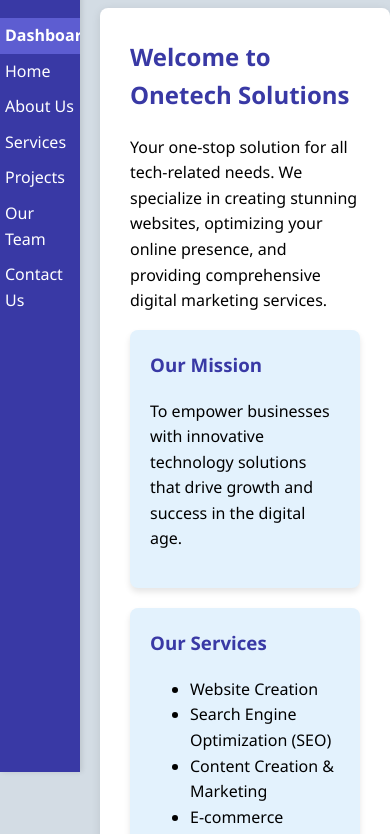
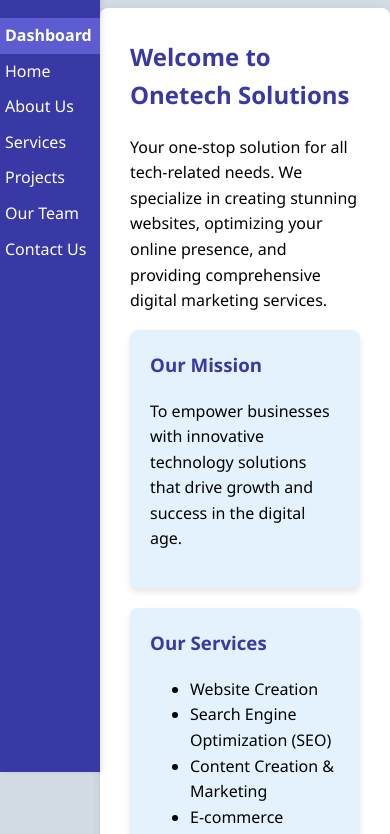
Before and after one commit to kelvinchwara/onetech-solutions, a website built with webpack: page index.html in a window 390 px wide. Shown: the part 72-906 px from the top of the page. Built offline with nearby package versions, Linux system fonts and the light colour scheme.

Commit message:
Initial commit

```diff
--- a/css/style.css
+++ b/css/style.css
@@ -140,7 +140,7 @@
         /* Responsive Design */
         @media (max-width: 768px) {
             .sidenav {
-                width: 80px;
+                width: 100px;
             }
             .main-content {
                 margin-left: 120px; /* Adjusted for smaller sidebar */
@@ -149,7 +149,7 @@
 
         @media (max-width: 576px) {
             .sidenav {
-                width: 80px;
+                width: 100px;
             }
             .main-content {
                 margin-left: 100px; /* Adjusted for smaller sidebar */
```
